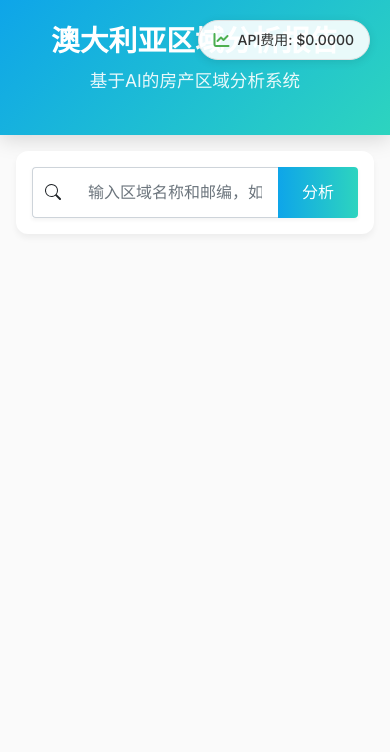
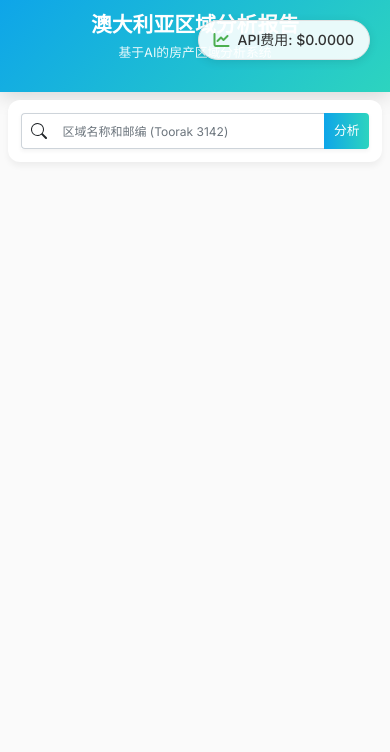
Before and after one commit to Chriszhang6/melbourne-property-search, a Flask app: page / in a window 390 px wide. Shown: the top 752 px of the page. Run offline with Flask 2, Linux system fonts and the light colour scheme.

Commit message:
优化: 改进移动端显示效果，调整banner大小和搜索框布局

```diff
--- a/static/style.css
+++ b/static/style.css
@@ -283,41 +283,93 @@ body {
 
 /* 响应式设计 */
 @media (max-width: 768px) {
-    .main-content {
-        padding: 1rem;
+    .app-header {
+        padding: 0.8rem 0;  /* 减小header的padding */
     }
 
     .app-header h1 {
-        font-size: 1.8rem;
+        font-size: 1.5rem;  /* 减小标题大小 */
+        margin-bottom: 0.3rem;  /* 减小标题底部间距 */
+    }
+
+    .app-header .subtitle {
+        font-size: 0.9rem;
+        margin-top: 0.2rem;  /* 减小副标题顶部间距 */
+    }
+
+    .main-content {
+        padding: 1rem;  /* 减小主内容区域padding */
     }
 
     .search-section {
-        padding: 1rem;
+        padding: 1rem;  /* 减小搜索区域padding */
     }
 
-    .report-header {
-        padding: 1.5rem;
+    .input-group {
+        flex-wrap: nowrap;  /* 防止搜索框换行 */
     }
 
-    .report-content {
-        padding: 1.5rem;
-        font-size: 0.9rem;
+    .form-control {
+        font-size: 0.9rem;  /* 减小输入框字体 */
+        padding: 0.5rem;  /* 减小输入框padding */
     }
 
-    .analysis-content {
-        font-size: 0.9rem;
+    .form-control::placeholder {
+        font-size: 0.8rem;  /* 减小placeholder字体 */
+        white-space: nowrap;  /* 防止文字换行 */
+        overflow: hidden;  /* 超出部分隐藏 */
+        text-overflow: ellipsis;  /* 显示省略号 */
     }
 
-    .primary-title {
-        font-size: 1.3rem;
-        margin: 2rem 0 1rem;
-        padding: 0.5rem 0;
+    .btn-primary {
+        padding: 0.5rem 0.8rem;  /* 减小按钮padding */
+        font-size: 0.9rem;  /* 减小按钮字体 */
     }
 
-    .secondary-title {
-        font-size: 1rem;
-        margin: 1.5rem 0 0.8rem;
-        padding: 0.4rem 0.6rem;
+    .api-usage {
+        font-size: 0.75rem;  /* 减小API使用量显示字体 */
+        padding: 4px 8px;  /* 减小API使用量显示padding */
+        top: 5px;  /* 调整位置 */
+        right: 5px;
+    }
+}
+
+@media (max-width: 480px) {
+    .app-header h1 {
+        font-size: 1.3rem;  /* 更小的标题 */
+    }
+
+    .app-header .subtitle {
+        font-size: 0.8rem;  /* 更小的副标题 */
+    }
+
+    .main-content {
+        padding: 0.5rem;  /* 更小的主内容区域padding */
+    }
+
+    .search-section {
+        padding: 0.8rem;  /* 更小的搜索区域padding */
+    }
+
+    .input-group {
+        gap: 0;  /* 移除间距 */
+    }
+
+    .input-group-text {
+        padding: 0.4rem 0.6rem;  /* 减小搜索图标区域padding */
+    }
+
+    .form-control {
+        padding: 0.4rem;  /* 更小的输入框padding */
+    }
+
+    .form-control::placeholder {
+        font-size: 0.75rem;  /* 更小的placeholder字体 */
+    }
+
+    .btn-primary {
+        padding: 0.4rem 0.6rem;  /* 更小的按钮padding */
+        font-size: 0.8rem;  /* 更小的按钮字体 */
     }
 }
 
--- a/templates/index.html
+++ b/templates/index.html
@@ -37,7 +37,7 @@
                                     <path d="M11.742 10.344a6.5 6.5 0 1 0-1.397 1.398h-.001c.03.04.062.078.098.115l3.85 3.85a1 1 0 0 0 1.415-1.414l-3.85-3.85a1.007 1.007 0 0 0-.115-.1zM12 6.5a5.5 5.5 0 1 1-11 0 5.5 5.5 0 0 1 11 0z"/>
                                 </svg>
                             </span>
-                            <input type="text" id="searchInput" class="form-control" placeholder="输入区域名称和邮编，如：Point Cook 3030" required>
+                            <input type="text" id="searchInput" class="form-control" placeholder="区域名称和邮编 (Toorak 3142)" required>
                             <button type="submit" class="btn btn-primary">分析</button>
                         </div>
                     </form>
```
